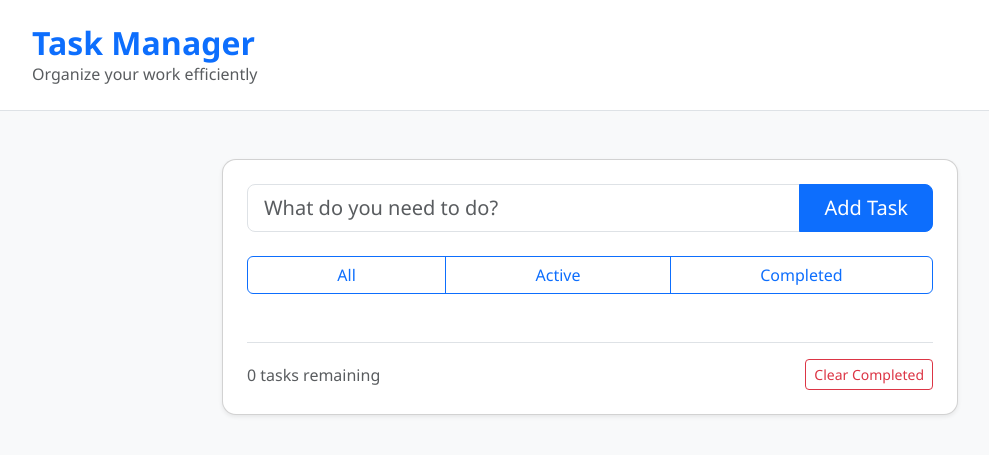
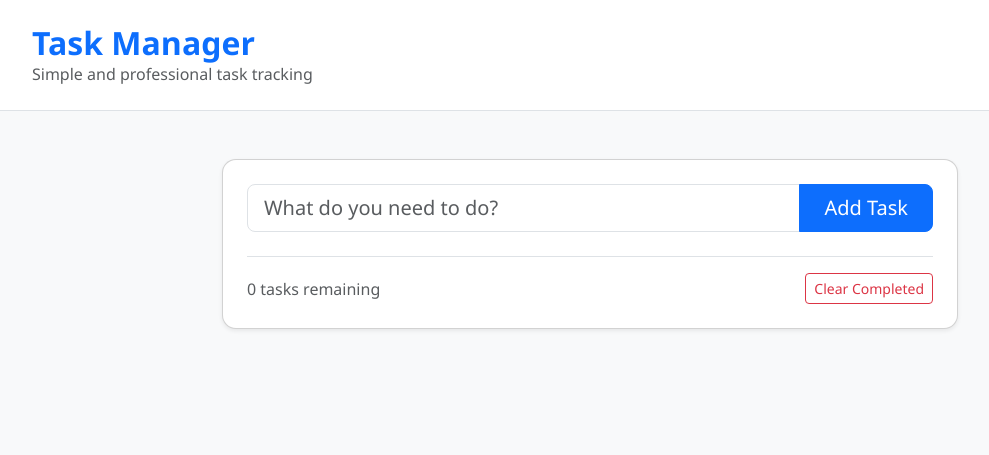
Before and after one commit to nv23026-yousuf-saleh/cc-302-to-do-app, a Flask app: page / in a window 1280 px wide. Shown: the top 455 px of the page, without its empty margins (50-1039 px from the left). Run offline with Flask 3, Linux system fonts and the light colour scheme.

Commit message:
rewrote html css js

```diff
--- a/static/script.js
+++ b/static/script.js
@@ -5,7 +5,6 @@ const taskCounter = document.getElementById("taskCounter");
 const clearCompleted = document.getElementById("clearCompleted");
 
 let tasks = JSON.parse(localStorage.getItem("tasks")) || [];
-let currentFilter = "all";
 
 function saveTasks() {
     localStorage.setItem("tasks", JSON.stringify(tasks));
@@ -14,13 +13,7 @@ function saveTasks() {
 function renderTasks() {
     taskList.innerHTML = "";
 
-    let filtered = tasks.filter(task => {
-        if (currentFilter === "active") return !task.completed;
-        if (currentFilter === "completed") return task.completed;
-        return true;
-    });
-
-    filtered.forEach(task => {
+    tasks.forEach(task => {
         const taskDiv = document.createElement("div");
         taskDiv.className = "task";
         if (task.completed) taskDiv.classList.add("completed");
@@ -71,7 +64,9 @@ function addTask() {
 
 function toggleComplete(id) {
     tasks = tasks.map(task =>
-        task.id === id ? { ...task, completed: !task.completed } : task
+        task.id === id
+            ? { ...task, completed: !task.completed }
+            : task
     );
     saveTasks();
     renderTasks();
@@ -86,7 +81,7 @@ function deleteTask(id) {
 function editTask(id) {
     const task = tasks.find(t => t.id === id);
     const newText = prompt("Edit task:", task.text);
-    if (newText !== null && newText.trim() !== "") {
+    if (newText && newText.trim() !== "") {
         task.text = newText.trim();
         saveTasks();
         renderTasks();
@@ -110,11 +105,4 @@ taskInput.addEventListener("keypress", e => {
     if (e.key === "Enter") addTask();
 });
 
-document.querySelectorAll(".filters button").forEach(btn => {
-    btn.onclick = () => {
-        currentFilter = btn.dataset.filter;
-        renderTasks();
-    };
-});
-
 renderTasks();
--- a/static/style.css
+++ b/static/style.css
@@ -1,15 +1,13 @@
 body {
-    background-color: #f8f9fa; /* light gray page background */
+    background-color: #f8f9fa;
     font-family: "Segoe UI", system-ui, sans-serif;
 }
 
-/* Main card */
 .task-card {
     border-radius: 14px;
     background: #ffffff;
 }
 
-/* Task item */
 .task {
     display: flex;
     justify-content: space-between;
@@ -32,12 +30,10 @@ body {
     color: #6c757d;
 }
 
-/* Action buttons */
 .actions button {
     margin-left: 6px;
 }
 
-/* Header */
 header h2 {
     color: #0d6efd;
 }
--- a/templates/index.html
+++ b/templates/index.html
@@ -12,15 +12,13 @@
 </head>
 <body>
 
-<!-- Page Header -->
 <header class="py-4 border-bottom bg-white">
     <div class="container">
         <h2 class="fw-bold mb-0">Task Manager</h2>
-        <p class="text-muted mb-0">Organize your work efficiently</p>
+        <p class="text-muted mb-0">Simple and professional task tracking</p>
     </div>
 </header>
 
-<!-- Main Content -->
 <main class="container my-5">
     <div class="row justify-content-center">
         <div class="col-lg-8">
@@ -32,13 +30,6 @@
                     <div class="input-group input-group-lg mb-4">
                         <input type="text" id="taskInput" class="form-control" placeholder="What do you need to do?">
                         <button id="addTaskBtn" class="btn btn-primary px-4">Add Task</button>
-                    </div>
-
-                    <!-- Filters -->
-                    <div class="btn-group w-100 mb-4 filters">
-                        <button class="btn btn-outline-primary" data-filter="all">All</button>
-                        <button class="btn btn-outline-primary" data-filter="active">Active</button>
-                        <button class="btn btn-outline-primary" data-filter="completed">Completed</button>
                     </div>
 
                     <!-- Task List -->
```
